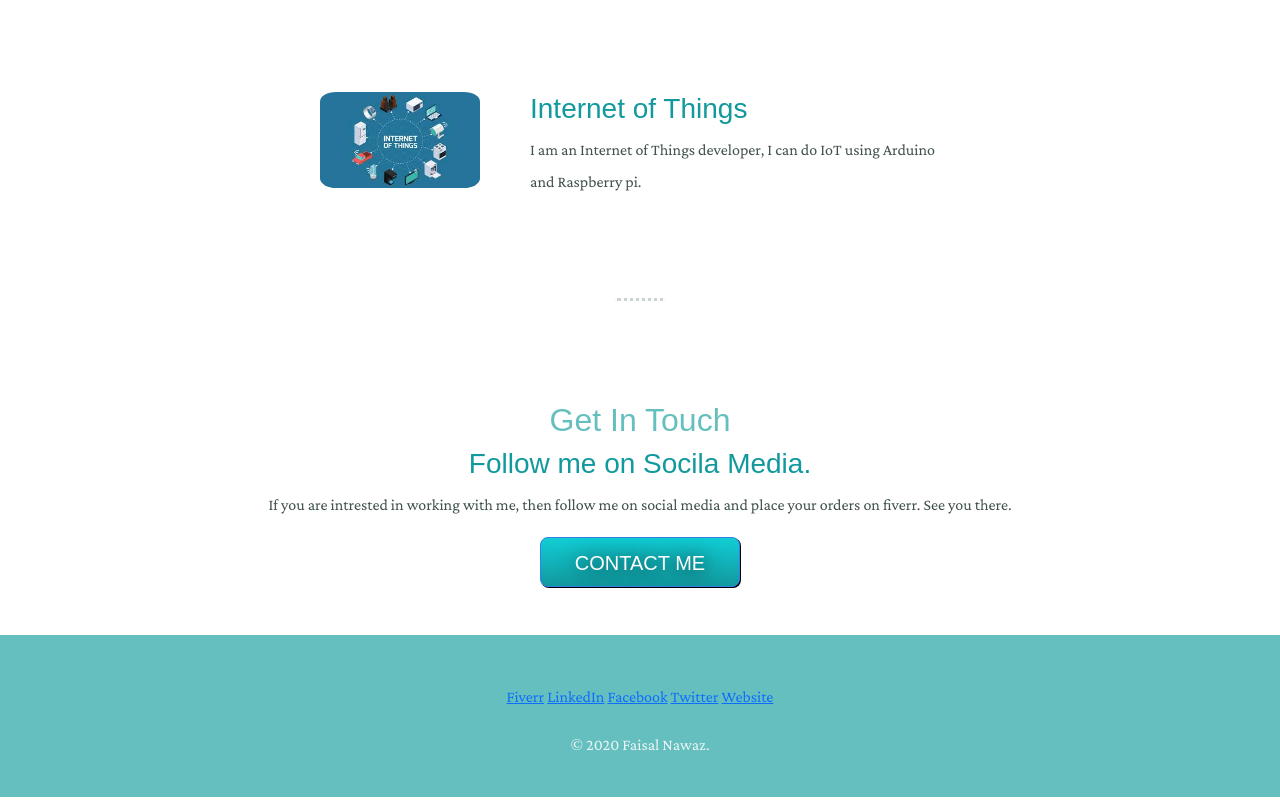
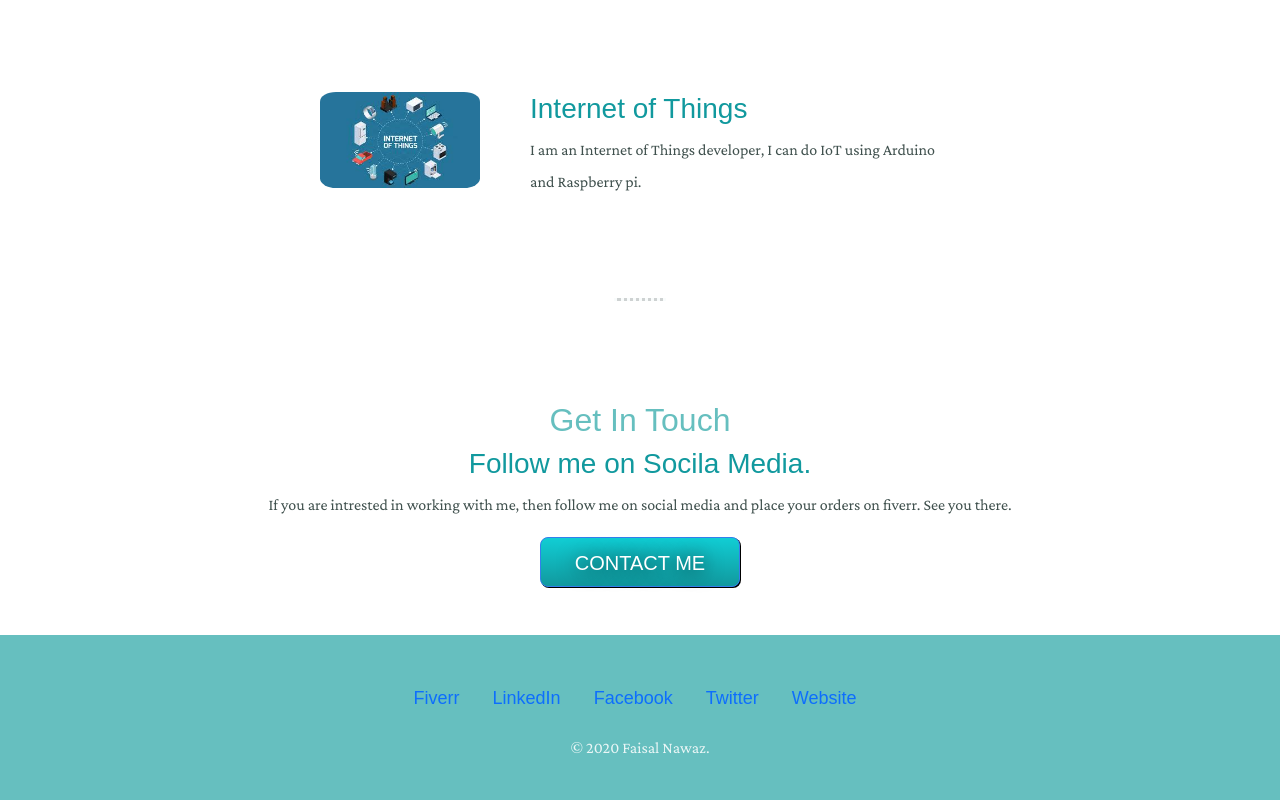
Before and after one commit to EngrFaisalNawaz/myfirstsite, a plain HTML site: page index.html in a window 1280 px wide. Shown: the part 1693-2493 px from the top of the page. Drawn offline with nearby package versions, Linux system fonts and the light colour scheme.

Commit message:
Update index.html

```diff
--- a/index.html
+++ b/index.html
@@ -170,6 +170,13 @@
         .hi {
             margin-top: 10px;
         }
+      .footer-link {
+            text-decoration: none;
+            margin-left: 10px;
+            margin-right: 20px;
+            font-family: 'Montserrat', sans-serif;
+            font-size: large;
+        }
 
     </style>
   </head>
```
